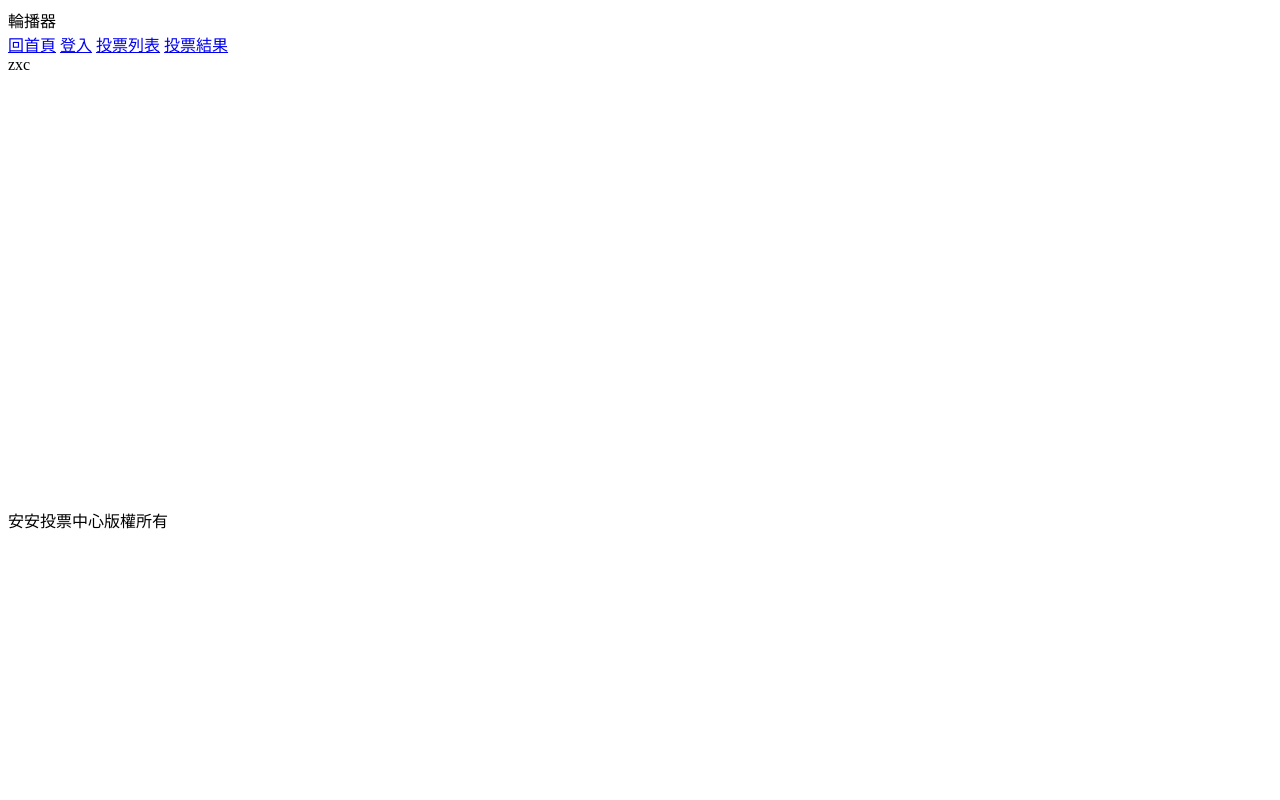
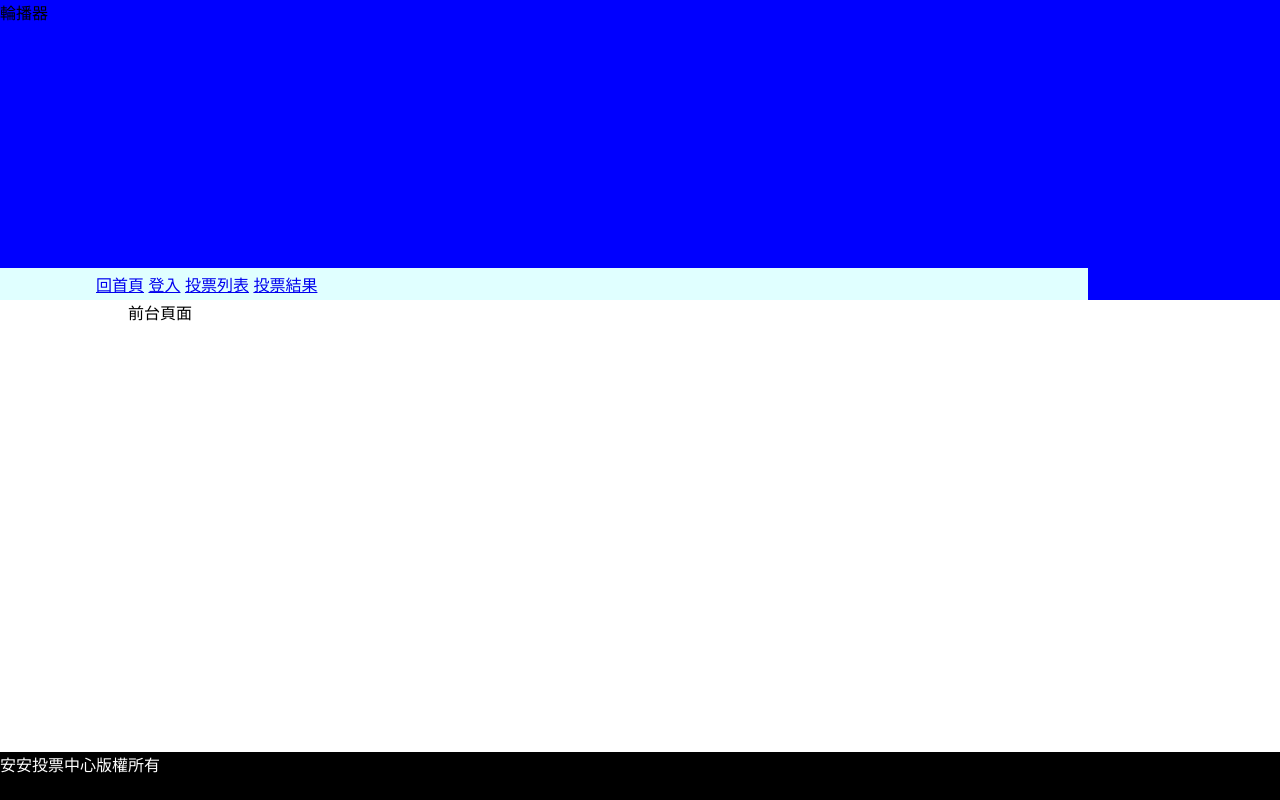
Before and after one commit to POPOB2/111-01-vote, a PHP site: page / in a window 1280 px wide. Run offline with PHP 8.4, Linux system fonts and the light colour scheme.

Commit message:
前台系統

```diff
--- a/index.php
+++ b/index.php
@@ -5,7 +5,7 @@
     <meta http-equiv="X-UA-Compatible" content="IE=edge">
     <meta name="viewport" content="width=device-width, initial-scale=1.0">
     <title>安安線上投票中心</title>
-    <link rel="stylesheet" href="./css/basic1.css">
+    <link rel="stylesheet" href="./css/basic.css">
     <link rel="stylesheet" href="./css/front.css"> <!-- link後面會蓋掉前面的 -->
 </head>
 <body>
@@ -15,7 +15,7 @@
               include "./layout/front_nav.php"
         ?>
     </div>
-    <div id='container'>zxc</div>
+    <div id='container'>前台頁面</div>
     <div>
         <?php include "./layout/footer.php";?>
     </div>
```
